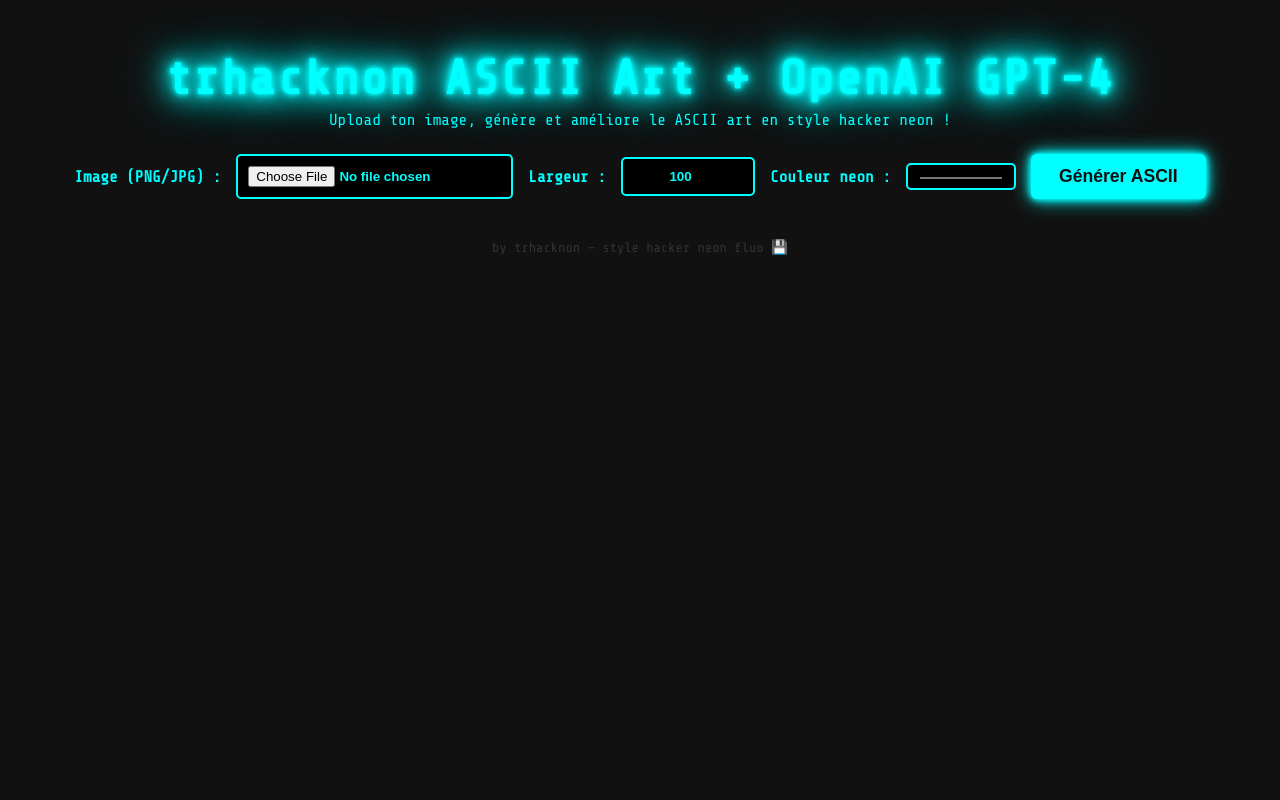
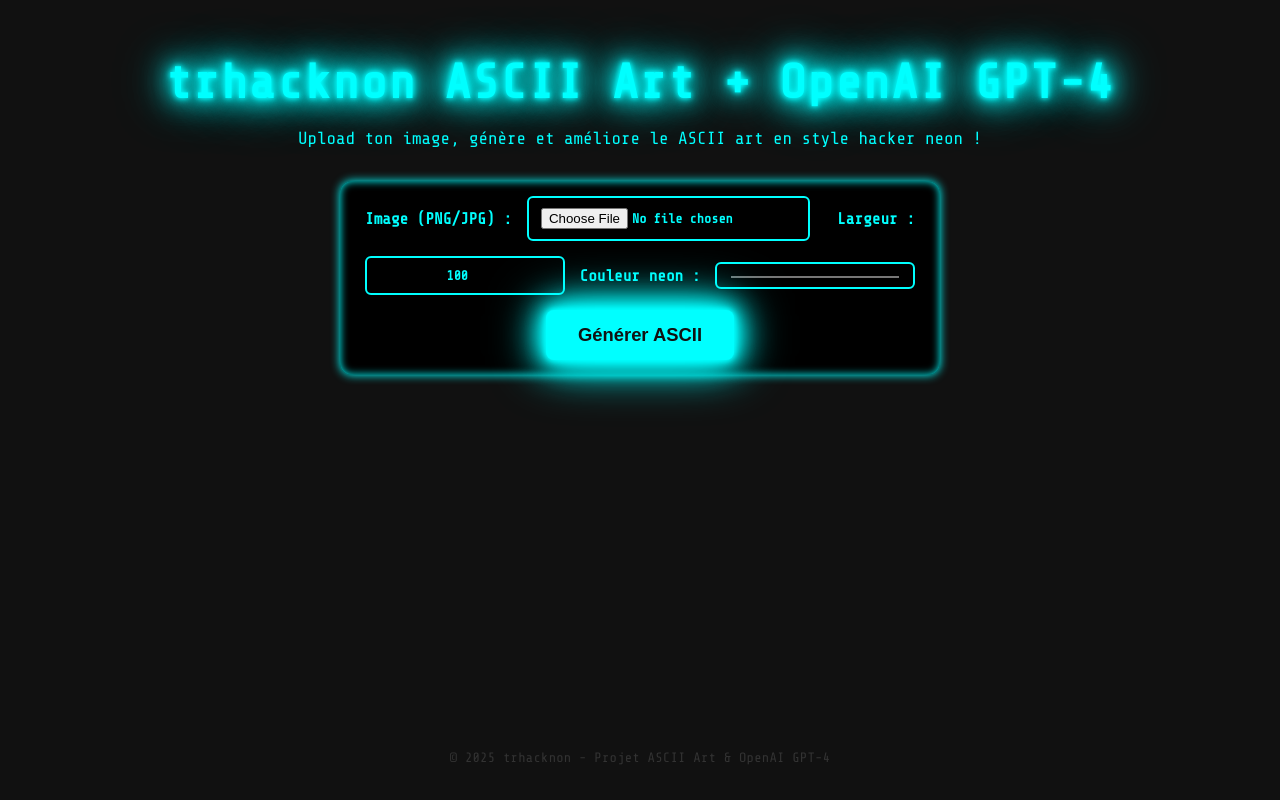
Before and after one commit to trh4ckn0n/bangen, a Flask app: page / in a window 1280 px wide. Run offline with Flask 3, Linux system fonts and the light colour scheme.

Commit message:
Update index.html

```diff
--- a/templates/index.html
+++ b/templates/index.html
@@ -2,300 +2,322 @@
 <html lang="fr" >
 <head>
   <meta charset="UTF-8" />
+  <meta name="viewport" content="width=device-width, initial-scale=1" />
   <title>trhacknon ASCII Art Hacker + OpenAI</title>
   <style>
     @import url('https://fonts.googleapis.com/css2?family=Share+Tech+Mono&display=swap');
+
+    :root {
+      --color-neon: #0ff;
+      --color-neon-hover: #0cc;
+      --color-bg: #111;
+      --color-bg-panel: #000;
+      --color-error: #f00;
+      --font-mono: 'Share Tech Mono', monospace;
+      --shadow-neon: 0 0 5px var(--color-neon), 0 0 10px var(--color-neon), 0 0 20px var(--color-neon), 0 0 30px var(--color-neon), 0 0 40px var(--color-neon), 0 0 55px var(--color-neon);
+      --shadow-neon-hover: 0 0 8px var(--color-neon-hover), 0 0 16px var(--color-neon-hover), 0 0 32px var(--color-neon-hover);
+    }
+
+    /* Reset */
+    * {
+      box-sizing: border-box;
+    }
     body {
-      background: #111;
-      color: #0ff;
-      font-family: 'Share Tech Mono', monospace;
+      background-color: var(--color-bg);
+      color: var(--color-neon);
+      font-family: var(--font-mono);
       padding: 20px;
       margin: 0;
       text-align: center;
       user-select: none;
+      -webkit-font-smoothing: antialiased;
+      -moz-osx-font-smoothing: grayscale;
+      line-height: 1.3;
+      min-height: 100vh;
+      display: flex;
+      flex-direction: column;
+      align-items: center;
     }
     header h1 {
-      font-size: 3rem;
-      text-shadow:
-        0 0 5px #0ff,
-        0 0 10px #0ff,
-        0 0 20px #0ff,
-        0 0 30px #0ff,
-        0 0 40px #0ff,
-        0 0 55px #0ff;
-      margin-bottom: 5px;
+      font-size: clamp(2rem, 5vw, 3rem);
+      text-shadow: var(--shadow-neon);
+      margin-bottom: 0.25em;
       letter-spacing: 2px;
+      user-select: text;
     }
     .subtitle {
-      font-size: 1rem;
-      margin-bottom: 25px;
-      color: #0ff;
+      font-size: clamp(0.85rem, 2vw, 1.1rem);
+      margin-bottom: 2rem;
+      color: var(--color-neon);
+      user-select: text;
     }
     form {
-      margin-bottom: 25px;
+      margin-bottom: 2rem;
       display: flex;
       flex-wrap: wrap;
       gap: 15px;
       justify-content: center;
       align-items: center;
+      max-width: 600px;
+      width: 90%;
+      background: var(--color-bg-panel);
+      padding: 15px 25px;
+      border-radius: 12px;
+      box-shadow:
+        0 0 10px var(--color-neon),
+        inset 0 0 8px var(--color-neon);
+      user-select: none;
+    }
+    label {
+      color: var(--color-neon);
+      font-weight: bold;
+      user-select: none;
+      flex-shrink: 0;
+      min-width: 90px;
+      text-align: right;
+      align-self: center;
+      font-size: 1rem;
     }
     input[type="file"], input[type="number"], input[type="color"] {
-      background: #000;
-      border: 2px solid #0ff;
-      color: #0ff;
-      padding: 10px;
-      border-radius: 5px;
+      background: var(--color-bg-panel);
+      border: 2px solid var(--color-neon);
+      color: var(--color-neon);
+      padding: 10px 12px;
+      border-radius: 6px;
       cursor: pointer;
       font-weight: bold;
+      font-family: var(--font-mono);
       user-select: text;
+      transition: border-color 0.3s ease;
+      min-width: 120px;
+      text-align: center;
+      flex-grow: 1;
+    }
+    input[type="file"] {
+      cursor: pointer;
+      text-align: left;
+      flex-grow: 2;
     }
     input[type="number"], input[type="color"] {
       width: 110px;
-      text-align: center;
     }
-    label {
-      color: #0ff;
-      font-weight: bold;
-      user-select: none;
+    input[type="file"]:focus,
+    input[type="number"]:focus,
+    input[type="color"]:focus {
+      outline: none;
+      border-color: var(--color-neon-hover);
+      box-shadow: var(--shadow-neon-hover);
     }
-    button {
-      background: #0ff;
+    button[type="submit"] {
+      background: var(--color-neon);
       border: none;
-      padding: 12px 28px;
-      color: #111;
+      padding: 14px 32px;
+      color: var(--color-bg);
       font-weight: bold;
       cursor: pointer;
-      border-radius: 6px;
-      box-shadow:
-        0 0 5px #0ff,
-        0 0 10px #0ff,
-        0 0 20px #0ff;
-      transition: background-color 0.3s ease;
+      border-radius: 8px;
+      box-shadow: var(--shadow-neon);
+      transition: background-color 0.3s ease, box-shadow 0.3s ease;
       user-select: none;
-      font-size: 1.1rem;
+      font-size: 1.15rem;
+      min-width: 170px;
+      flex-shrink: 0;
     }
-    button:hover {
-      background: #0cc;
-      box-shadow:
-        0 0 8px #0cc,
-        0 0 16px #0cc,
-        0 0 32px #0cc;
+    button[type="submit"]:hover,
+    button[type="submit"]:focus {
+      background: var(--color-neon-hover);
+      box-shadow: var(--shadow-neon-hover);
+      outline-offset: 2px;
     }
+
     .error {
-      color: #f00;
+      color: var(--color-error);
       font-weight: bold;
       margin-bottom: 20px;
-      text-shadow:
-        0 0 3px #f00,
-        0 0 5px #f00;
+      text-shadow: 0 0 3px var(--color-error), 0 0 5px var(--color-error);
+      user-select: text;
     }
+
     .result-section {
-      margin-top: 30px;
+      margin-top: 2rem;
+      width: 90%;
+      max-width: 900px;
+      user-select: text;
     }
     pre.ascii {
-      display: inline-block;
-      white-space: pre;
-      font-size: 7px;
-      line-height: 6px;
-      letter-spacing: 1px;
+      display: block;
+      white-space: pre-wrap;
+      word-break: break-word;
+      font-size: clamp(6px, 1vw, 8px);
+      line-height: clamp(6px, 1vw, 7px);
+      letter-spacing: 1.2px;
       max-width: 100%;
-      padding: 10px 15px;
-      border: 1px solid #0ff;
-      border-radius: 8px;
-      background: #000;
-      color: #0ff;
+      padding: 20px 25px;
+      border: 2px solid var(--color-neon);
+      border-radius: 12px;
+      background: var(--color-bg-panel);
+      color: var(--color-neon);
       text-shadow:
-        0 0 3px #0ff,
-        0 0 5px #0ff,
-        0 0 7px #0ff,
-        1px 1px 2px #000;
-      user-select: text;
-      font-family: 'Share Tech Mono', monospace;
-      line-break: anywhere;
-      min-height: 200px;
+        0 0 3px var(--color-neon),
+        0 0 5px var(--color-neon),
+        0 0 7px var(--color-neon),
+        1px 1px 2px var(--color-bg);
+      font-family: var(--font-mono);
+      min-height: 220px;
       max-height: 600px;
       overflow-y: auto;
+      margin-bottom: 1.5rem;
+      user-select: text;
+      -webkit-user-select: text;
+      -moz-user-select: text;
+      -ms-user-select: text;
+      -webkit-overflow-scrolling: touch;
     }
+
     .buttons-download {
-      margin-top: 15px;
+      margin-top: 10px;
+      display: flex;
+      justify-content: center;
+      gap: 18px;
+      flex-wrap: wrap;
     }
     .btn {
       display: inline-block;
-      margin: 0 12px;
-      padding: 10px 22px;
-      border: 1px solid #0ff;
-      border-radius: 6px;
-      color: #0ff;
+      padding: 12px 28px;
+      border: 2px solid var(--color-neon);
+      border-radius: 10px;
+      color: var(--color-neon);
       text-decoration: none;
       font-weight: bold;
       box-shadow:
-        0 0 10px #0ff,
-        0 0 20px #0ff;
-      transition: background-color 0.3s ease;
+        0 0 10px var(--color-neon),
+        0 0 20px var(--color-neon);
+      transition: background-color 0.3s ease, box-shadow 0.3s ease;
       cursor: pointer;
       user-select: none;
-      font-family: 'Share Tech Mono', monospace;
-      font-size: 1rem;
+      font-family: var(--font-mono);
+      font-size: 1.1rem;
+      min-width: 160px;
+      text-align: center;
     }
-    .btn:hover {
-      background: #0cc;
+    .btn:hover,
+    .btn:focus {
+      background: var(--color-neon-hover);
       box-shadow:
-        0 0 15px #0cc,
-        0 0 30px #0cc;
+        0 0 15px var(--color-neon-hover),
+        0 0 30px var(--color-neon-hover);
+      outline-offset: 2px;
+      outline: none;
     }
+
     footer {
-      margin-top: 40px;
+      margin-top: auto;
+      padding-top: 30px;
       font-size: 0.85rem;
       color: #333;
       user-select: none;
+      letter-spacing: 0.02em;
+    }
+
+    /* Accessibility focus styles */
+    button:focus-visible,
+    input:focus-visible {
+      outline: 3px solid var(--color-neon-hover);
+      outline-offset: 2px;
+    }
+
+    /* Responsive */
+    @media (max-width: 600px) {
+      form {
+        flex-direction: column;
+        gap: 12px;
+      }
+      label {
+        text-align: left;
+        min-width: auto;
+        align-self: flex-start;
+      }
+      input[type="file"] {
+        flex-grow: 1;
+        width: 100%;
+      }
+      input[type="number"], input[type="color"] {
+        width: 100%;
+        max-width: 150px;
+      }
+      button[type="submit"] {
+        width: 100%;
+        min-width: auto;
+      }
+      .buttons-download {
+        flex-direction: column;
+        gap: 12px;
+      }
+      .btn {
+        min-width: auto;
+        width: 100%;
+      }
+      pre.ascii {
+        font-size: 5px;
+        line-height: 6px;
+        padding: 12px 15px;
+      }
     }
   </style>
 </head>
 <body>
 
-  <header>
-    <h1>trhacknon ASCII Art + OpenAI GPT-4</h1>
-    <div class="subtitle">Upload ton image, génère et améliore le ASCII art en style hacker neon !</div>
+  <header role="banner">
+    <h1 tabindex="0">trhacknon ASCII Art + OpenAI GPT-4</h1>
+    <div class="subtitle" aria-label="Description">Upload ton image, génère et améliore le ASCII art en style hacker neon !</div>
   </header>
 
   {% if error %}
-    <div class="error">{{ error }}</div>
+    <div class="error" role="alert" aria-live="assertive">{{ error }}</div>
   {% endif %}
 
-  <form method="POST" enctype="multipart/form-data" id="form-upload">
+  <form method="POST" enctype="multipart/form-data" id="form-upload" aria-label="Formulaire de génération ASCII Art">
     <label for="image">Image (PNG/JPG) :</label>
-    <input type="file" id="image" name="image" accept="image/png,image/jpeg" required />
+    <input type="file" id="image" name="image" accept="image/png,image/jpeg" required aria-required="true" aria-describedby="file-help" />
+    <span id="file-help" style="position:absolute; left:-9999px;">Sélectionner un fichier image au format PNG ou JPG.</span>
 
     <label for="width">Largeur :</label>
-    <input type="number" id="width" name="width" min="20" max="200" value="{{ width }}" />
+    <input type="number" id="width" name="width" min="20" max="200" value="{{ width }}" aria-describedby="width-help" />
+    <span id="width-help" style="position:absolute; left:-9999px;">Largeur maximale de l'ASCII art, entre 20 et 200.</span>
 
     <label for="color">Couleur neon :</label>
-    <input type="color" id="color" name="color" value="#00ffff" title="Choisir couleur neon" />
+    <input type="color" id="color" name="color" value="#00ffff" title="Choisir couleur neon" aria-label="Sélecteur de couleur néon" />
 
-    <button type="submit">Générer ASCII</button>
+    <button type="submit" aria-label="Soumettre le formulaire pour générer ASCII art">Générer ASCII</button>
   </form>
 
   {% if ascii_art %}
-  <section class="result-section">
-    <pre class="ascii" id="ascii-art">{{ ascii_art }}</pre>
+  <section class="result-section" aria-live="polite" aria-atomic="true" aria-relevant="additions">
+    <pre class="ascii" id="ascii-art" tabindex="0">{{ ascii_art|safe }}</pre>
 
-    <button class="btn" id="btn-openai">Améliorer avec OpenAI GPT-4</button>
-
-    <div class="buttons-download" style="margin-top:20px; display:none;" id="download-section">
-      <button class="btn" id="download-txt">Télécharger .TXT</button>
-      <button class="btn" id="download-png">Télécharger .PNG</button>
+    <div class="buttons-download">
+      <a href="data:text/plain;charset=utf-8,{{ ascii_art|urlencode }}" download="ascii_art.txt" class="btn" role="button" aria-label="Télécharger ASCII art au format texte">Télécharger TXT</a>
+      <button class="btn" id="copy-btn" type="button" aria-label="Copier ASCII art dans le presse-papiers">Copier</button>
     </div>
   </section>
   {% endif %}
 
-  <footer>by trhacknon &mdash; style hacker neon fluo 💾</footer>
+  <footer>
+    <p>© 2025 trhacknon - Projet ASCII Art & OpenAI GPT-4</p>
+  </footer>
 
-<script>
-  const btnOpenAI = document.getElementById('btn-openai');
-  const asciiElem = document.getElementById('ascii-art');
-  const downloadTxtBtn = document.getElementById('download-txt');
-  const downloadPngBtn = document.getElementById('download-png');
-  const downloadSection = document.getElementById('download-section');
-  const colorPicker = document.getElementById('color');
+  <script>
+    // Copier le contenu ASCII art dans le presse-papiers
+    document.getElementById('copy-btn')?.addEventListener('click', () => {
+      const asciiArt = document.getElementById('ascii-art').innerText;
+      if (!asciiArt) return alert('Aucun ASCII art à copier.');
 
-  // Helper download function (text)
-  function download(filename, text) {
-    const element = document.createElement('a');
-    const blob = new Blob([text], {type: 'text/plain'});
-    element.href = URL.createObjectURL(blob);
-    element.download = filename;
-    document.body.appendChild(element);
-    element.click();
-    document.body.removeChild(element);
-  }
-
-  // Download PNG image of ASCII art rendered on canvas
-  function downloadPNG(asciiText, color) {
-    const lines = asciiText.split('\n');
-    const canvas = document.createElement('canvas');
-    const ctx = canvas.getContext('2d');
-
-    const fontSize = 10;
-    const lineHeight = fontSize * 1.2;
-    const width = 1000;
-    const height = lineHeight * lines.length + 20;
-
-    canvas.width = width;
-    canvas.height = height;
-
-    ctx.fillStyle = "#000";
-    ctx.fillRect(0, 0, width, height);
-
-    ctx.font = `${fontSize}px 'Share Tech Mono', monospace`;
-    ctx.fillStyle = color;
-    ctx.shadowColor = color;
-    ctx.shadowBlur = 8;
-
-    for (let i = 0; i < lines.length; i++) {
-      ctx.fillText(lines[i], 10, lineHeight * (i + 1));
-    }
-
-    canvas.toBlob(function(blob) {
-      const url = URL.createObjectURL(blob);
-      const a = document.createElement('a');
-      a.href = url;
-      a.download = 'ascii-art.png';
-      document.body.appendChild(a);
-      a.click();
-      document.body.removeChild(a);
-      URL.revokeObjectURL(url);
+      navigator.clipboard.writeText(asciiArt).then(() => {
+        alert('ASCII art copié dans le presse-papiers !');
+      }).catch(err => {
+        alert('Erreur lors de la copie : ' + err);
+      });
     });
-  }
-
-  // Gestion des téléchargements
-  if (downloadTxtBtn) {
-    downloadTxtBtn.addEventListener('click', () => {
-      download('ascii-art.txt', asciiElem.textContent);
-    });
-  }
-
-  if (downloadPngBtn) {
-    downloadPngBtn.addEventListener('click', () => {
-      downloadPNG(asciiElem.textContent, colorPicker.value);
-    });
-  }
-
-  // Appel OpenAI GPT-4 pour amélioration ASCII
-  if (btnOpenAI) {
-    btnOpenAI.addEventListener('click', async () => {
-      btnOpenAI.disabled = true;
-      btnOpenAI.textContent = "Amélioration en cours...";
-
-      try {
-        const response = await fetch('/api/openai-enhance', {
-          method: 'POST',
-          headers: {
-            'Content-Type': 'application/json',
-          },
-          body: JSON.stringify({ ascii: asciiElem.textContent }),
-        });
-
-        if (!response.ok) {
-          throw new Error(`Erreur serveur : ${response.statusText}`);
-        }
-
-        const data = await response.json();
-
-        if (data.enhanced_ascii) {
-          asciiElem.textContent = data.enhanced_ascii;
-          downloadSection.style.display = 'block';
-        } else {
-          alert("Réponse invalide de l'API OpenAI");
-        }
-      } catch (error) {
-        alert("Erreur lors de la communication avec OpenAI : " + error.message);
-      } finally {
-        btnOpenAI.disabled = false;
-        btnOpenAI.textContent = "Améliorer avec OpenAI GPT-4";
-      }
-    });
-  }
-</script>
-
+  </script>
 </body>
 </html>
```
